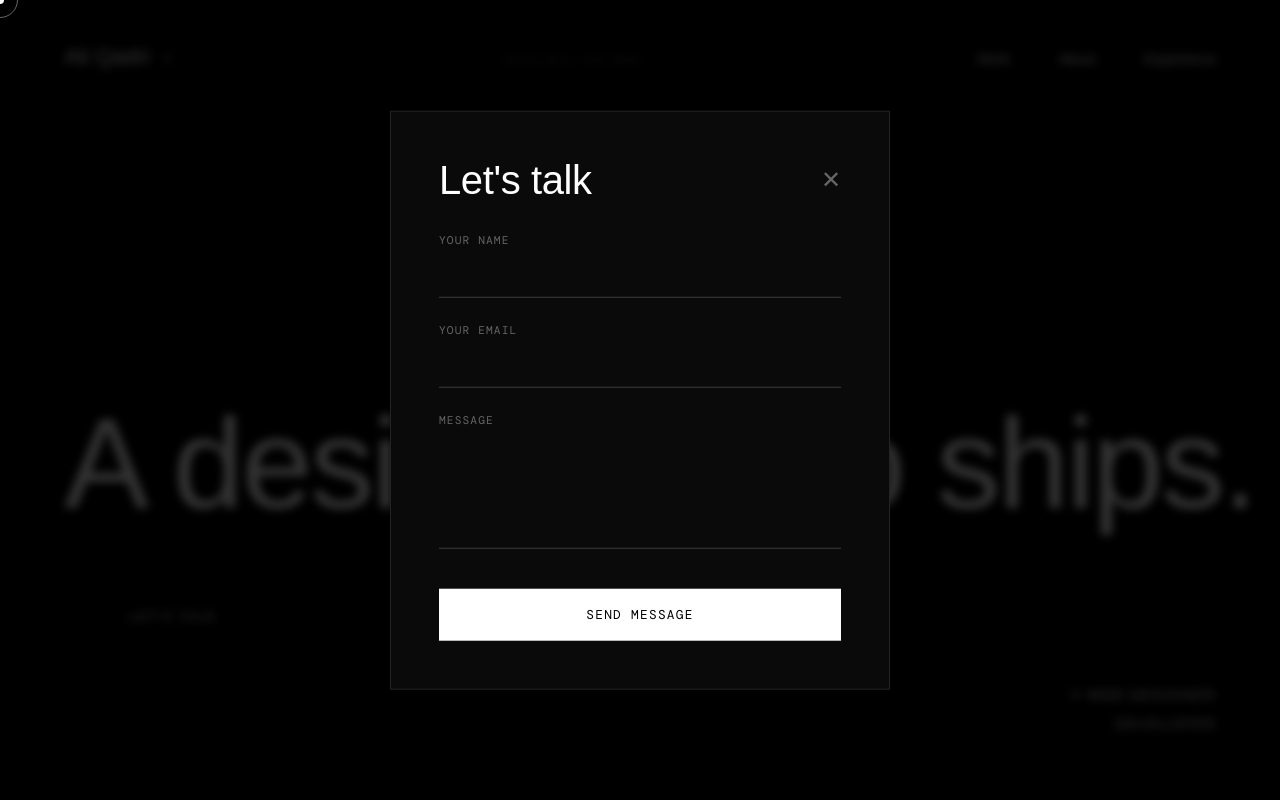
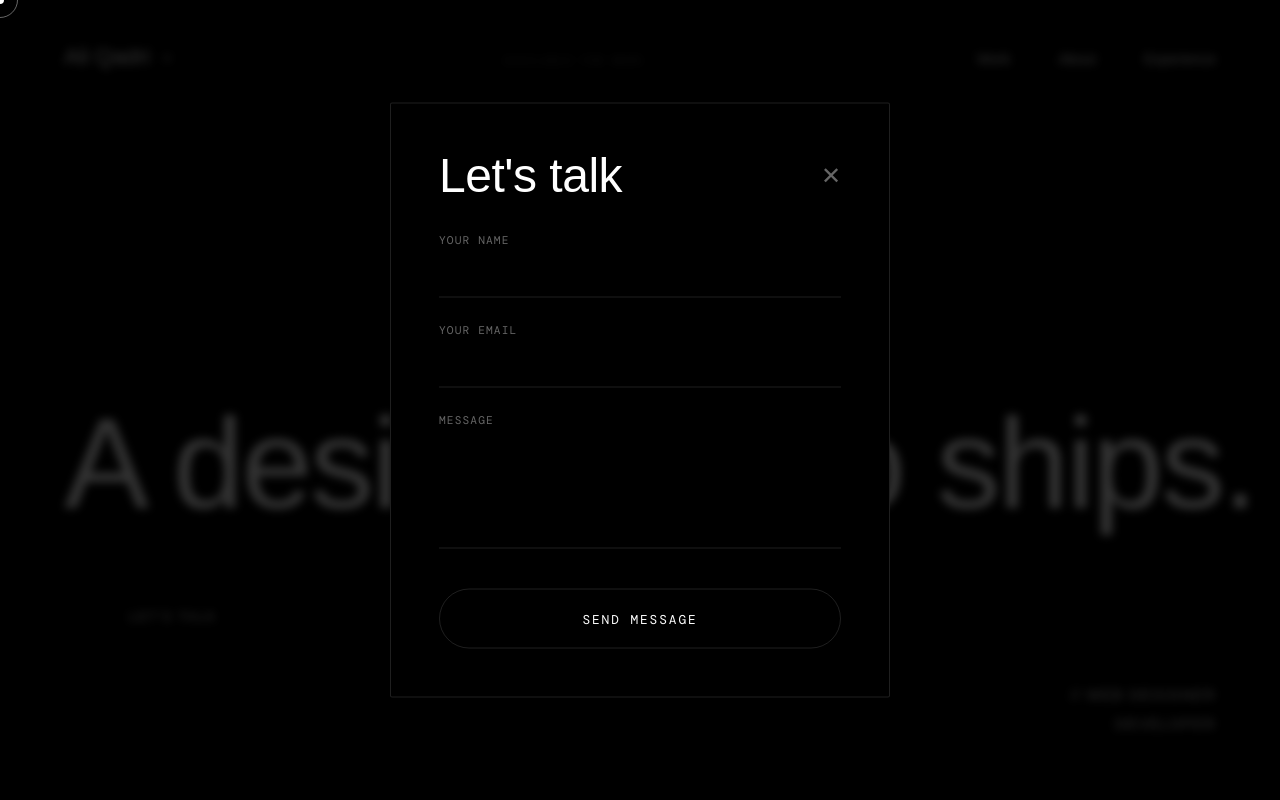
Before and after one commit to Ali-Qadri/MyPortfolio, a Next.js app in the folder my-portfolio/: page / in a window 1280 px wide. Both pictures are taken after a click on the button "LET'S TALK". Shown: the top 800 px of the page. Built offline with nearby package versions, Linux system fonts and the light colour scheme; a web font is replaced by a local one.

Commit message:
Fixed contactpopup
Motion issues which triggered failure in deployment

```diff
--- a/my-portfolio/app/components/ContactPopup.tsx
+++ b/my-portfolio/app/components/ContactPopup.tsx
@@ -59,7 +59,7 @@ export default function ContactPopup({ isOpen, onClose }: { isOpen: boolean; onC
             }}
           />
           <motion.div
-            initial={{ opacity: 0, y: 50, scale: 0.95, x: '-50%', y: '-50%' }}
+            initial={{ opacity: 0, scale: 0.95, x: '-50%', y: '-45%' }}
             animate={{ opacity: 1, y: '-50%', scale: 1, x: '-50%' }}
             exit={{ opacity: 0, scale: 0.95, y: '-40%', x: '-50%' }}
             transition={{ type: 'spring', damping: 25, stiffness: 300 }}
@@ -69,8 +69,9 @@ export default function ContactPopup({ isOpen, onClose }: { isOpen: boolean; onC
               left: '50%',
               width: '90%',
               maxWidth: '500px',
-              background: '#0a0a0a',
-              border: '1px solid rgba(255, 255, 255, 0.1)',
+              background: '#000000',
+              border: '1px solid var(--border)',
+              borderRadius: '2px',
               padding: '3rem',
               zIndex: 10000,
               display: 'flex',
@@ -81,7 +82,7 @@ export default function ContactPopup({ isOpen, onClose }: { isOpen: boolean; onC
             <div style={{ display: 'flex', justifyContent: 'space-between', alignItems: 'center' }}>
               <h3 style={{
                 fontFamily: 'var(--font-heading)',
-                fontSize: '2.5rem',
+                fontSize: '3rem',
                 color: '#fff',
                 fontWeight: 300,
                 margin: 0,
@@ -137,7 +138,7 @@ export default function ContactPopup({ isOpen, onClose }: { isOpen: boolean; onC
                     style={{
                       background: 'transparent',
                       border: 'none',
-                      borderBottom: '1px solid rgba(255, 255, 255, 0.2)',
+                      borderBottom: '1px solid var(--border)',
                       padding: '0.5rem 0',
                       color: '#fff',
                       fontFamily: 'var(--font-body)',
@@ -146,7 +147,7 @@ export default function ContactPopup({ isOpen, onClose }: { isOpen: boolean; onC
                       transition: 'border-color 0.3s ease'
                     }}
                     onFocus={e => e.target.style.borderColor = 'var(--accent)'}
-                    onBlur={e => e.target.style.borderColor = 'rgba(255, 255, 255, 0.2)'}
+                    onBlur={e => e.target.style.borderColor = 'var(--border)'}
                   />
                 </div>
 
@@ -161,7 +162,7 @@ export default function ContactPopup({ isOpen, onClose }: { isOpen: boolean; onC
                     style={{
                       background: 'transparent',
                       border: 'none',
-                      borderBottom: '1px solid rgba(255, 255, 255, 0.2)',
+                      borderBottom: '1px solid var(--border)',
                       padding: '0.5rem 0',
                       color: '#fff',
                       fontFamily: 'var(--font-body)',
@@ -170,7 +171,7 @@ export default function ContactPopup({ isOpen, onClose }: { isOpen: boolean; onC
                       transition: 'border-color 0.3s ease'
                     }}
                     onFocus={e => e.target.style.borderColor = 'var(--accent)'}
-                    onBlur={e => e.target.style.borderColor = 'rgba(255, 255, 255, 0.2)'}
+                    onBlur={e => e.target.style.borderColor = 'var(--border)'}
                   />
                 </div>
 
@@ -185,7 +186,7 @@ export default function ContactPopup({ isOpen, onClose }: { isOpen: boolean; onC
                     style={{
                       background: 'transparent',
                       border: 'none',
-                      borderBottom: '1px solid rgba(255, 255, 255, 0.2)',
+                      borderBottom: '1px solid var(--border)',
                       padding: '0.5rem 0',
                       color: '#fff',
                       fontFamily: 'var(--font-body)',
@@ -195,7 +196,7 @@ export default function ContactPopup({ isOpen, onClose }: { isOpen: boolean; onC
                       transition: 'border-color 0.3s ease'
                     }}
                     onFocus={e => e.target.style.borderColor = 'var(--accent)'}
-                    onBlur={e => e.target.style.borderColor = 'rgba(255, 255, 255, 0.2)'}
+                    onBlur={e => e.target.style.borderColor = 'var(--border)'}
                   />
                 </div>
 
@@ -212,30 +213,32 @@ export default function ContactPopup({ isOpen, onClose }: { isOpen: boolean; onC
                   disabled={status === 'submitting'}
                   style={{
                     marginTop: '1rem',
-                    padding: '1rem 2rem',
-                    background: '#fff',
-                    color: '#000',
-                    border: 'none',
+                    padding: '1.2rem 3rem',
+                    background: 'transparent',
+                    color: '#fff',
+                    border: '1px solid var(--border)',
+                    borderRadius: '100px',
                     fontFamily: 'var(--font-mono)',
                     fontSize: '0.8rem',
                     textTransform: 'uppercase',
-                    letterSpacing: '0.1em',
+                    letterSpacing: '0.15em',
                     cursor: status === 'submitting' ? 'wait' : 'pointer',
-                    transition: 'background 0.3s ease, color 0.3s ease',
-                    opacity: status === 'submitting' ? 0.7 : 1
+                    transition: 'background 0.4s ease, color 0.4s ease, border-color 0.4s ease',
+                    opacity: status === 'submitting' ? 0.7 : 1,
+                    display: 'inline-block'
                   }}
                   onMouseEnter={e => {
                     if (status !== 'submitting') {
-                      e.currentTarget.style.background = 'transparent';
-                      e.currentTarget.style.color = '#fff';
-                      e.currentTarget.style.boxShadow = 'inset 0 0 0 1px #fff';
+                      e.currentTarget.style.background = '#fff';
+                      e.currentTarget.style.color = '#000';
+                      e.currentTarget.style.borderColor = '#fff';
                     }
                   }}
                   onMouseLeave={e => {
                     if (status !== 'submitting') {
-                      e.currentTarget.style.background = '#fff';
-                      e.currentTarget.style.color = '#000';
-                      e.currentTarget.style.boxShadow = 'none';
+                      e.currentTarget.style.background = 'transparent';
+                      e.currentTarget.style.color = '#fff';
+                      e.currentTarget.style.borderColor = 'var(--border)';
                     }
                   }}
                 >
```
